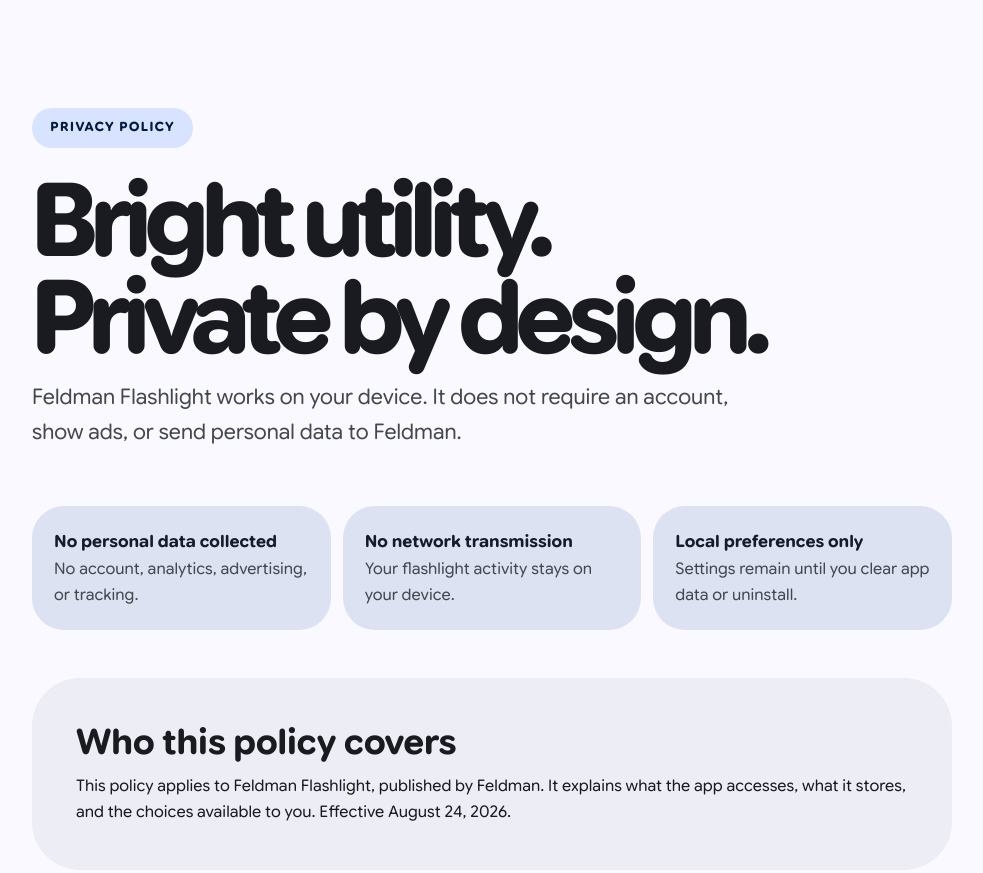
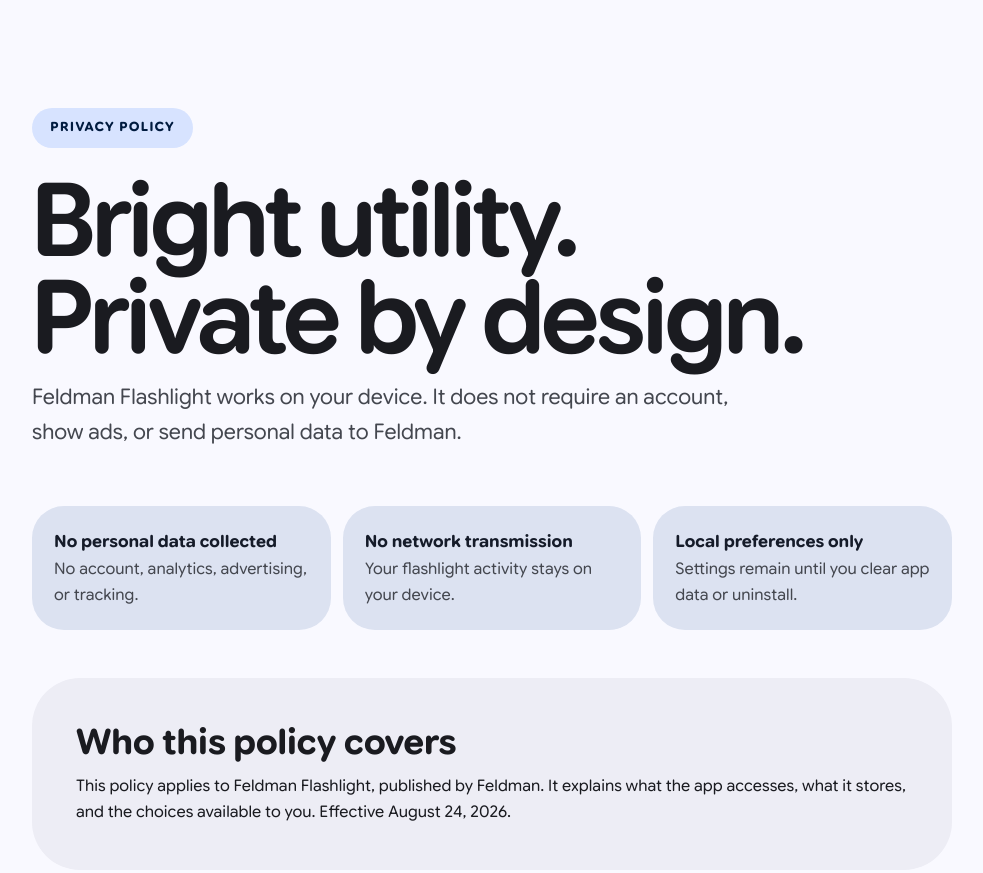
Before and after one commit to feldmandev/feldman-flashlight, a plain HTML site: page privacy-policy.html in a window 1280 px wide. Shown: the top 873 px of the page, without its empty margins (148-1131 px from the left). Drawn offline with Linux system fonts and the light colour scheme.

Commit message:
Refine privacy policy title typography

```diff
--- a/privacy-policy.html
+++ b/privacy-policy.html
@@ -106,8 +106,9 @@
       max-width: 780px;
       margin: 24px 0 12px;
       font-size: clamp(2.75rem, 9vw, 6.4rem);
+      font-weight: 600;
       line-height: .95;
-      letter-spacing: -.055em;
+      letter-spacing: -.02em;
     }
     .lede {
       max-width: 700px;
```
